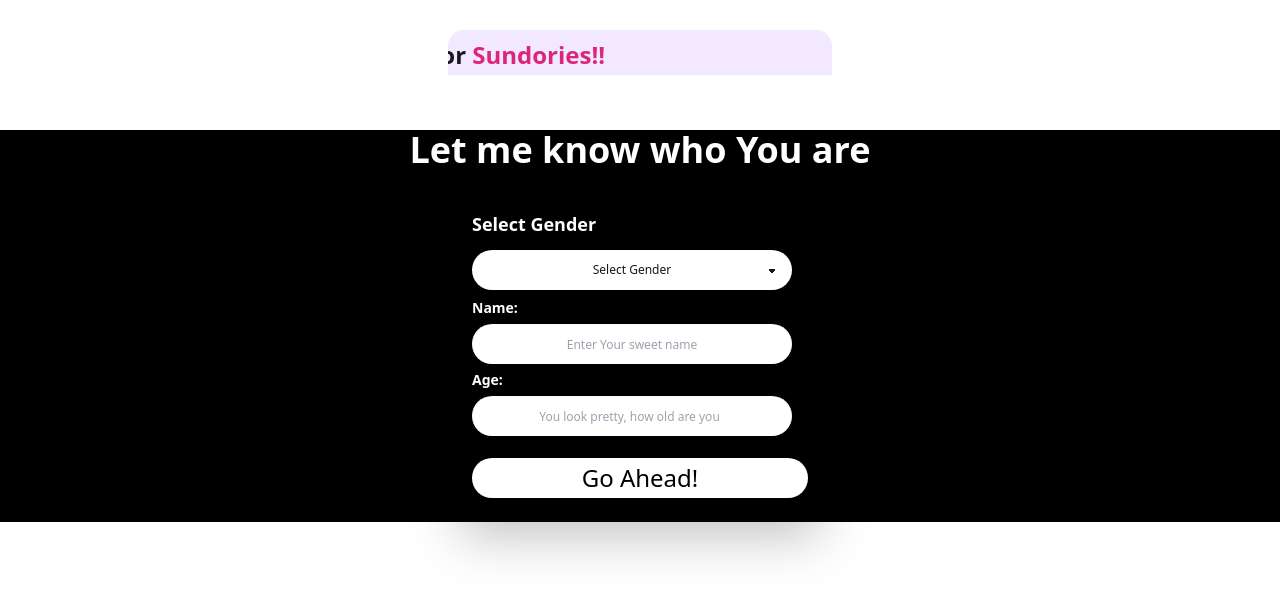
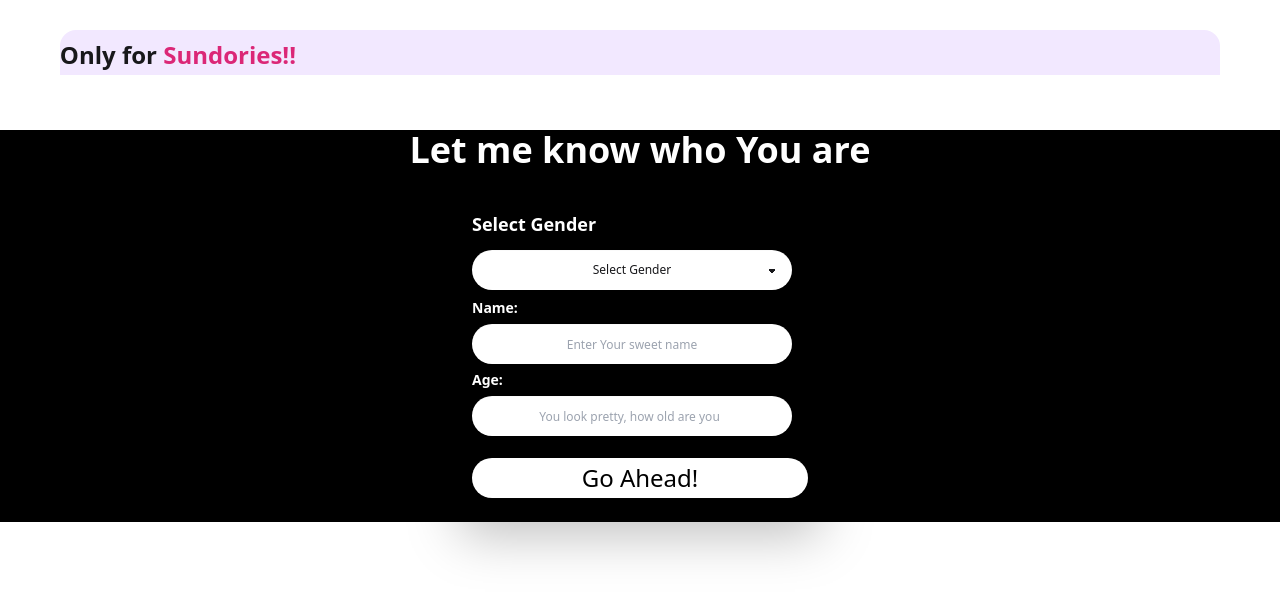
Before and after one commit to Mysterio-O/special, a plain HTML site: page index.html in a window 1280 px wide. Drawn offline with nearby package versions, Linux system fonts and the light colour scheme; a web font is replaced by a local one.

Commit message:
edited some width issue

```diff
--- a/index.html
+++ b/index.html
@@ -56,7 +56,7 @@
 </head>
 
 <body>
-    <div class="marquee lg:w-[1160px] max-w-96">
+    <div class="marquee sm:max-w-96 lg:max-w-none lg:w-[1160px]">
         <div>
             <span class="font-bold font-black">Only for <span class="text-pink-600">Sundories!!</span></span>
         </div>
```
